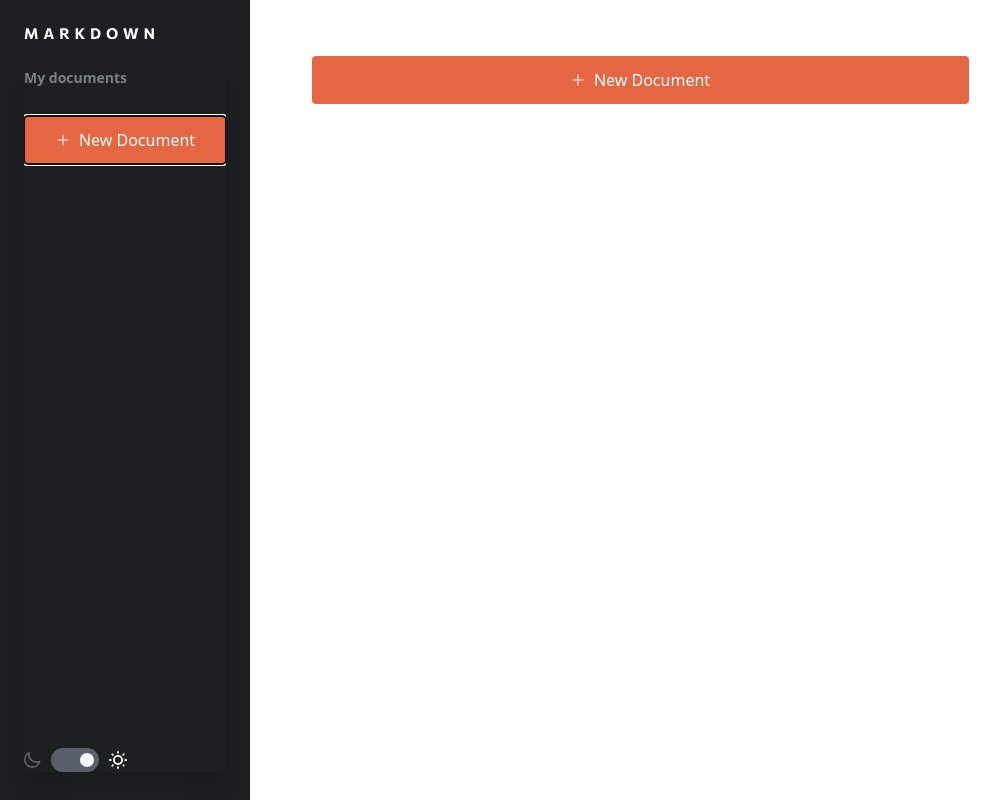
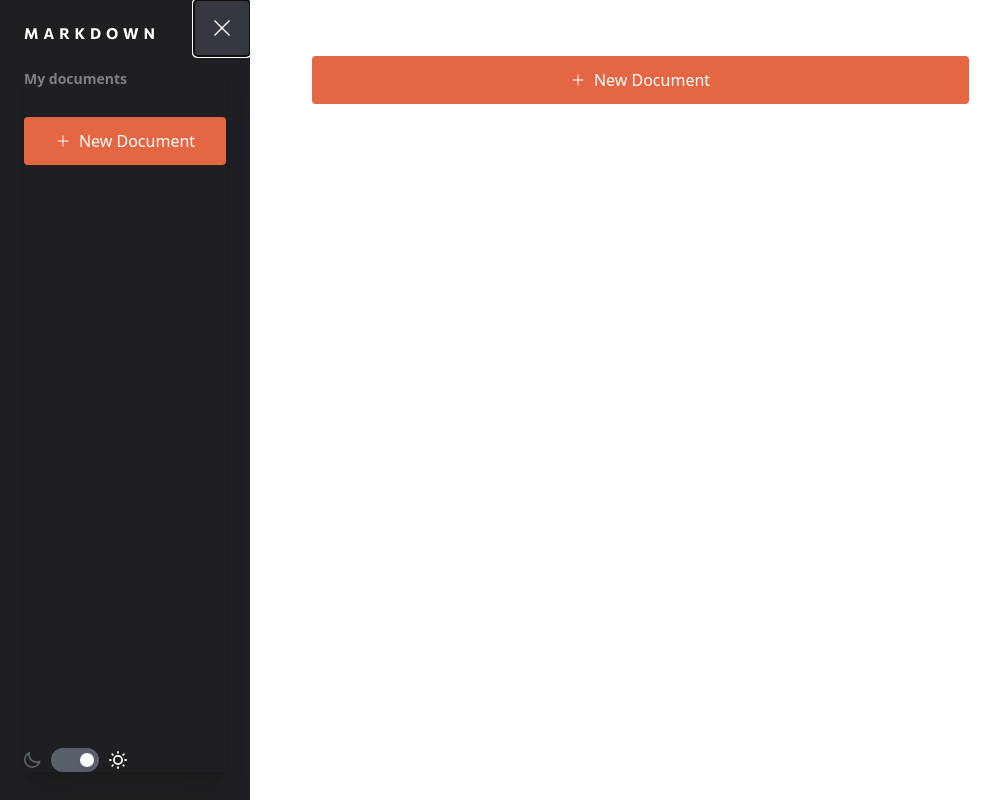
Before and after one commit to YoonJongok/markdown-editor, a React app: page / in a window 1280 px wide. Shown: the whole page, without its empty margins (0-1008 px from the left). Built offline with nearby package versions, Linux system fonts and the light colour scheme; the HTML template or start-up script is replaced by a standard one.

Commit message:
sidebar done

```diff
--- a/src/App.tsx
+++ b/src/App.tsx
@@ -1,15 +1,9 @@
 import { Button } from './components/ui/Button/Button';
 import Layout from './components/Layout';
-import DarkModeSwitch from './components/DarkModeSwitch';
-import { FlexBoxRow } from './components/ui/FlexBoxRow/FlexBoxRow';
 
 function App() {
   return (
     <Layout>
-      {/* <FlexBoxRow className='items-center gap-3 tablet:gap-5'>
-        <DarkModeSwitch isDarkMode={true} toggleTheme={() => console.log('hi')} />
-        <MoonIcon className={'stroke-orange-800'} />
-      </FlexBoxRow> */}
       <Button buttonTitle='newDocument' />
     </Layout>
   );
--- a/src/components/Sidebar/Sidebar.tsx
+++ b/src/components/Sidebar/Sidebar.tsx
@@ -6,9 +6,7 @@ export const Sidebar = () => {
   const [isOpen, setIsOpen] = useState(true);
   return (
     <Drawer isOpen={true} setIsOpen={setIsOpen} title='My documents'>
-      <Button buttonTitle='newDocument' fullWidth onClick={() => setIsOpen(!isOpen)}>
-        Close
-      </Button>
+      <Button buttonTitle='newDocument' fullWidth onClick={() => setIsOpen(!isOpen)} />
     </Drawer>
   );
 };
--- a/src/components/ui/Button/Button.tsx
+++ b/src/components/ui/Button/Button.tsx
@@ -17,24 +17,23 @@ const ButtonType: Record<BtnTitle, BtnType> = {
 };
 
 const button = cva(
-  [
-    'flex',
-    'justify-center',
-    'items-center',
-    'gap-2',
-    'rounded-[4px]',
-    'capitalize',
-    'min-w-[202px]',
-    'text-[15px]',
-  ],
+  ['flex', 'justify-center', 'items-center', 'gap-2', 'rounded-[4px]', 'capitalize', 'text-[15px]'],
   {
     variants: {
       intent: {
-        default: ['bg-coral-2', 'text-white', 'border-transparent', 'hover:bg-coral-1'],
+        default: [
+          'bg-coral-2',
+          'text-white',
+          'border-transparent',
+          'hover:bg-coral-1',
+          'min-w-[202px]',
+        ],
+        close: ['bg-black-1'],
       },
       size: {
         small: ['text-sm', 'py-1', 'px-2'],
         medium: ['text-base', 'py-3', 'px-4'],
+        large: ['text-lg', 'p-5'],
       },
       fullWidth: {
         true: ['w-full'],
@@ -44,6 +43,13 @@ const button = cva(
       intent: 'default',
       size: 'medium',
     },
+    compoundVariants: [
+      {
+        intent: 'close',
+        size: 'large',
+        className: 'w-14 h-14',
+      },
+    ],
   }
 );
 
--- a/src/components/ui/Drawer/Drawer.tsx
+++ b/src/components/ui/Drawer/Drawer.tsx
@@ -3,15 +3,18 @@ import { FlexBoxColumn } from '../FlexBoxColumn/FlexBoxColumn';
 import { ReactComponent as Logo } from '../../../assets/icons/logo.svg';
 import { ReactComponent as MoonIcon } from '../../../assets/icons/icon-dark-mode.svg';
 import { ReactComponent as SunIcon } from '../../../assets/icons/icon-light-mode.svg';
+import { ReactComponent as CloseIcon } from '../../../assets/icons/icon-close.svg';
 import { FlexBoxRow } from '../FlexBoxRow/FlexBoxRow';
 import { DarkModeSwitch } from '../../DarkModeSwitch/DarkModeSwitch';
 import { useState } from 'react';
+import { Button } from '../Button/Button';
+import { cn } from '../../../lib/utils';
 
 type DrawerProps = {
   title: string;
   children: React.ReactNode;
   isOpen: boolean;
-  setIsOpen: React.Dispatch<React.SetStateAction<boolean>>;
+  setIsOpen: (isOpen: boolean) => void;
 };
 
 export default function Drawer({ title, children, isOpen, setIsOpen }: DrawerProps) {
@@ -23,14 +26,22 @@ export default function Drawer({ title, children, isOpen, setIsOpen }: DrawerPro
       onClose={() => setIsOpen(false)}
       className='fixed w-full max-w-[250px] flex flex-col gap-[27px] px-6 py-[28px] z-30 inset-0 overflow-y-auto bg-black-3'
     >
+      <FlexBoxRow intent={'flexBetweenCenter'} className=''>
         <Logo />
+        <Button
+          buttonTitle='close'
+          intent={'close'}
+          size={'large'}
+          className='absolute right-0 top-0 z-50 '
+          onClick={() => setIsOpen(false)}
+        />
+      </FlexBoxRow>
 
-      <div className='flex h-screen'>
       <Dialog.Overlay className='z-40 fixed inset-0 bg-black bg-opacity-30' />
       <FlexBoxColumn
         fullWidth
         className={`z-50 justify-between
-                         max-w-sm  overflow-hidden text-left align-middle
+                         max-w-sm h-screen  overflow-hidden text-left align-middle
                          shadow-xl`}
       >
         <FlexBoxColumn fullWidth className='gap-[26px]'>
@@ -48,7 +59,6 @@ export default function Drawer({ title, children, isOpen, setIsOpen }: DrawerPro
           <SunIcon fill={!isDarkMode ? 'white' : '#5A6069'} />
         </FlexBoxRow>
       </FlexBoxColumn>
-      </div>
     </Dialog>
   );
 }
```
Also changed, not shown: src/assets/icons/icon-close.svg. Lines whose indentation alone changed are shown as unchanged.
